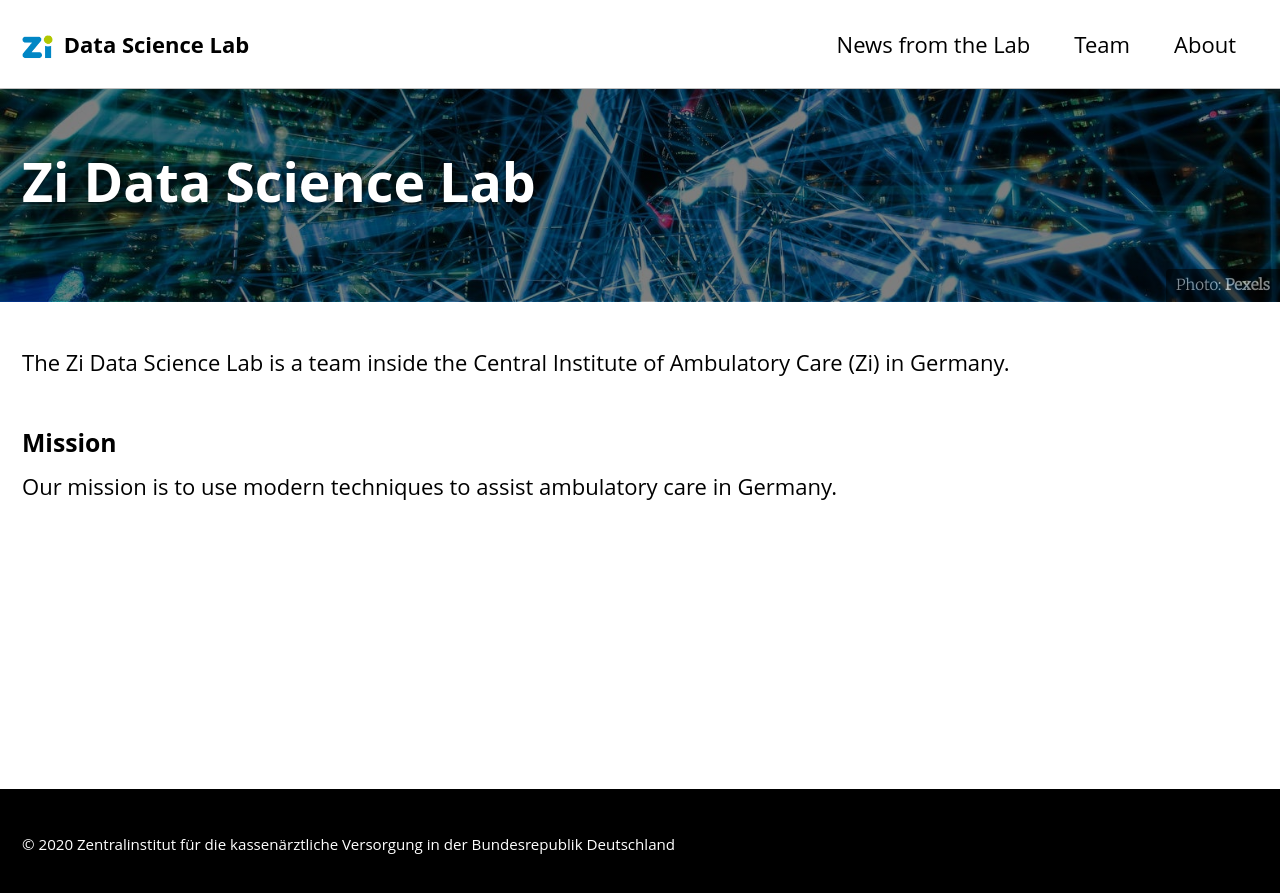
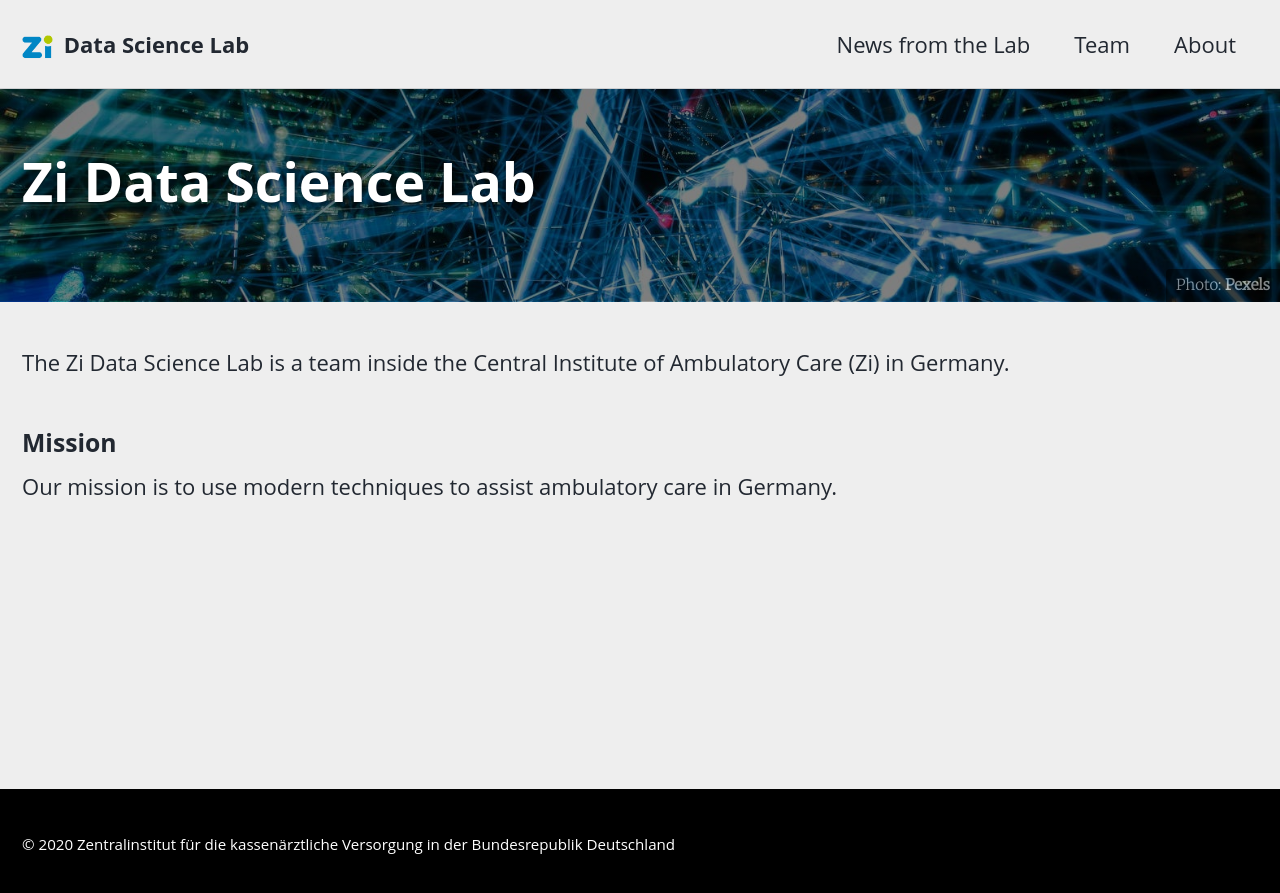
Before and after one commit to zidatalab/zidatalab.github.io, a Jekyll site: the page built from _pages/Home.md, in a window 1280 px wide. Shown: the top 893 px of the page. Built offline with Jekyll 4.4.1, drawn with Linux system fonts in a browser that asks for light colours; cached includes are drawn as plain includes; nearby versions of some CDN libraries.

Commit message:
Update _config.yml

```diff
--- a/_config.yml
+++ b/_config.yml
@@ -11,8 +11,8 @@
 # https://mmistakes.github.io/minimal-mistakes/docs/quick-start-guide/#installing-the-theme
 
 # theme                  : "minimal-mistakes-jekyll"
-# remote_theme           : "mmistakes/minimal-mistakes"
-minimal_mistakes_skin    : "contrast" # "default" # "air", "aqua", "contrast", "dark", "dirt", "neon", "mint", "plum", "sunrise"
+remote_theme             : "mmistakes/minimal-mistakes"
+minimal_mistakes_skin    : "air" # "default" , "air", "aqua", "contrast", "dark", "dirt", "neon", "mint", "plum", "sunrise"
 
 # Site Settings
 locale                   : "en-US"
@@ -20,7 +20,7 @@ title                    : "Zi Data Science Lab"
 title_separator          : "|"
 subtitle                 : # site tagline that appears below site title in masthead
 name                     : #
-description              : # "An amazing website."
+description              : "News from the Zi Data Science Lab in Berlin working to improve health care in Germany." # "An amazing website."
 url                      : "http://www.zidatasciencelab.de" # the base hostname & protocol for your site e.g. "https://mmistakes.github.io"
 baseurl                  : # the subpath of your site, e.g. "/blog"
 repository               : zidatalab/zidatalab.github.io # GitHub username/repo-name e.g. "mmistakes/minimal-mistakes"
```
